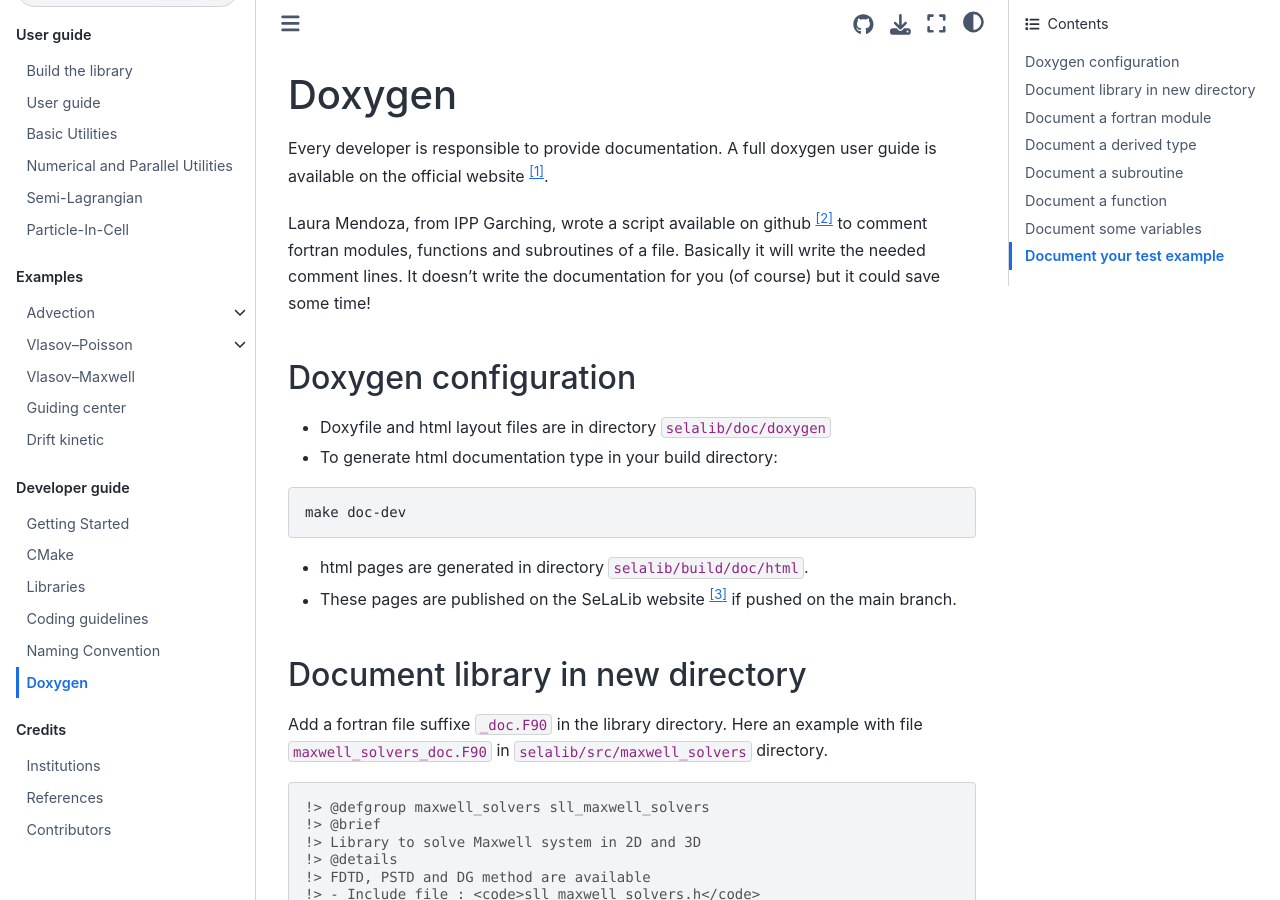
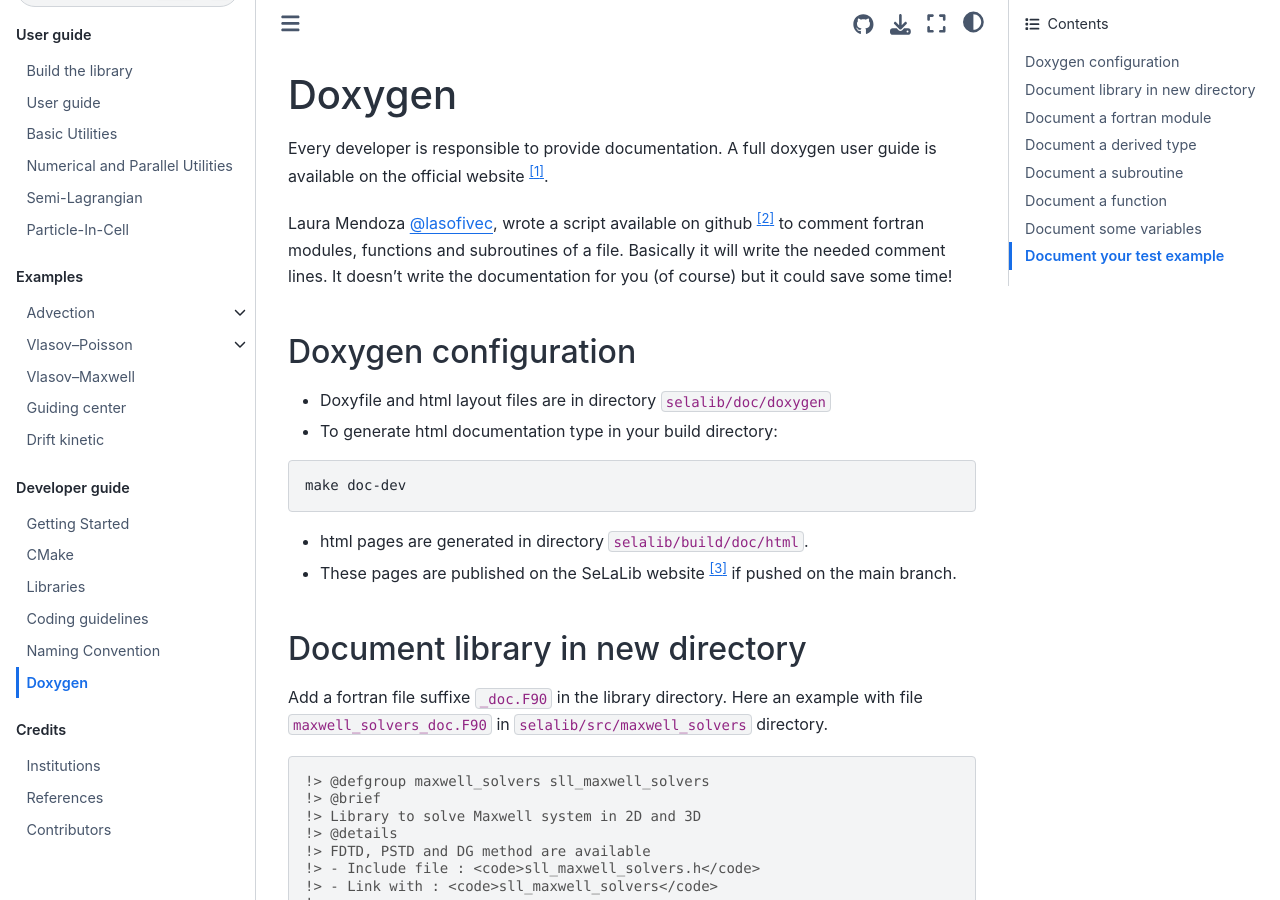
Before and after one commit to selalib/selalib.github.io, a Jupyter Book: the page built from doxygen.md, in a window 1280 px wide and 900 px high. Built offline with Jupyter Book 1.0.4 settings and Sphinx 7.4.7 and the Sphinx Book theme 1.1.4, drawn with Linux system fonts in a browser that asks for light colours.

Commit message:
Update doxygen.md

```diff
--- a/doxygen.md
+++ b/doxygen.md
@@ -3,7 +3,7 @@
 Every developer is responsible to provide documentation. A full doxygen
 user guide is available on the official website [^1].
 
-Laura Mendoza, from IPP Garching, wrote a script available on github
+Laura Mendoza [@lasofivec](https://github.com/lasofivec), wrote a script available on github
 [^2] to comment fortran modules, functions and subroutines of a file.
 Basically it will write the needed comment lines. It doesn't write the
 documentation for you (of course) but it could save some time!
```
